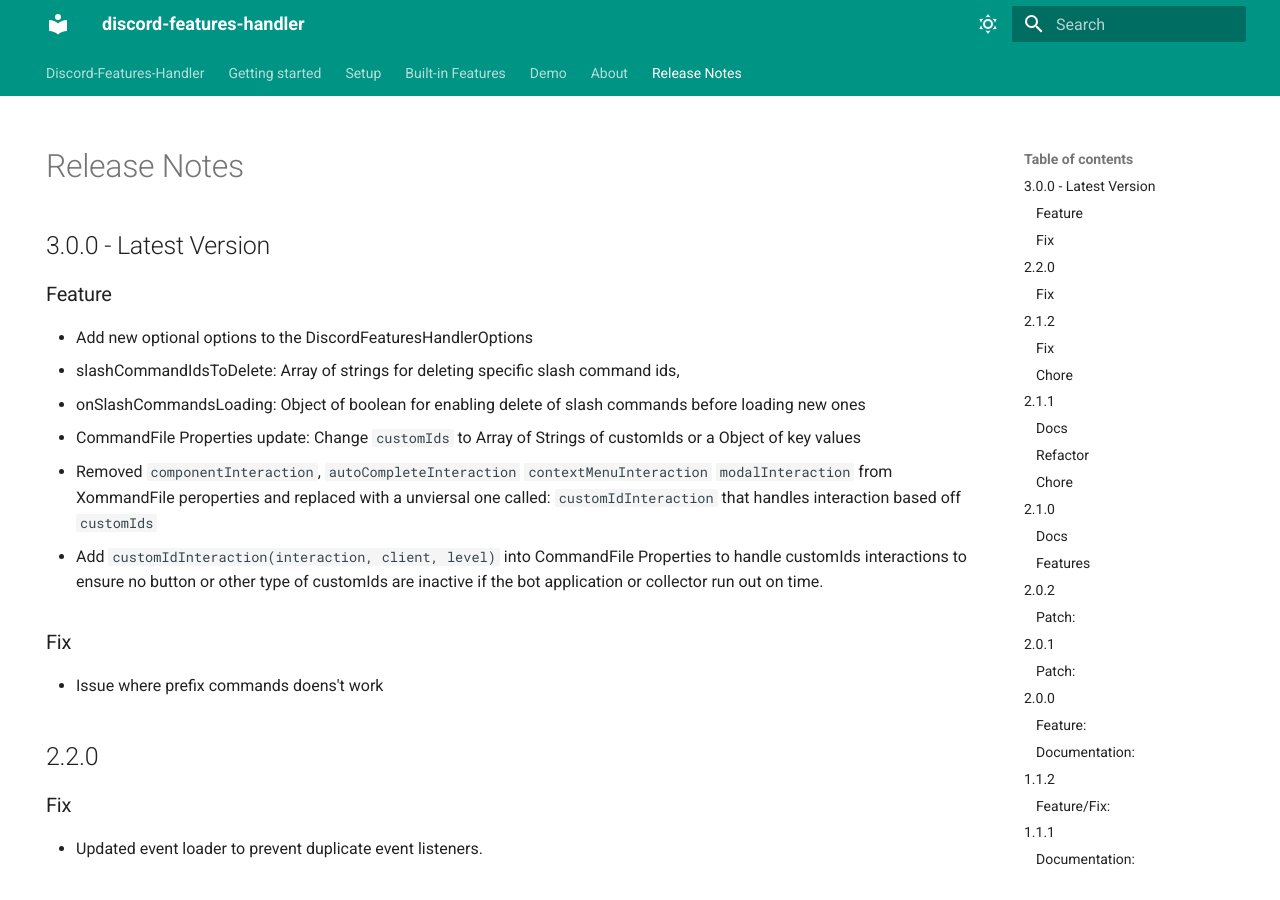
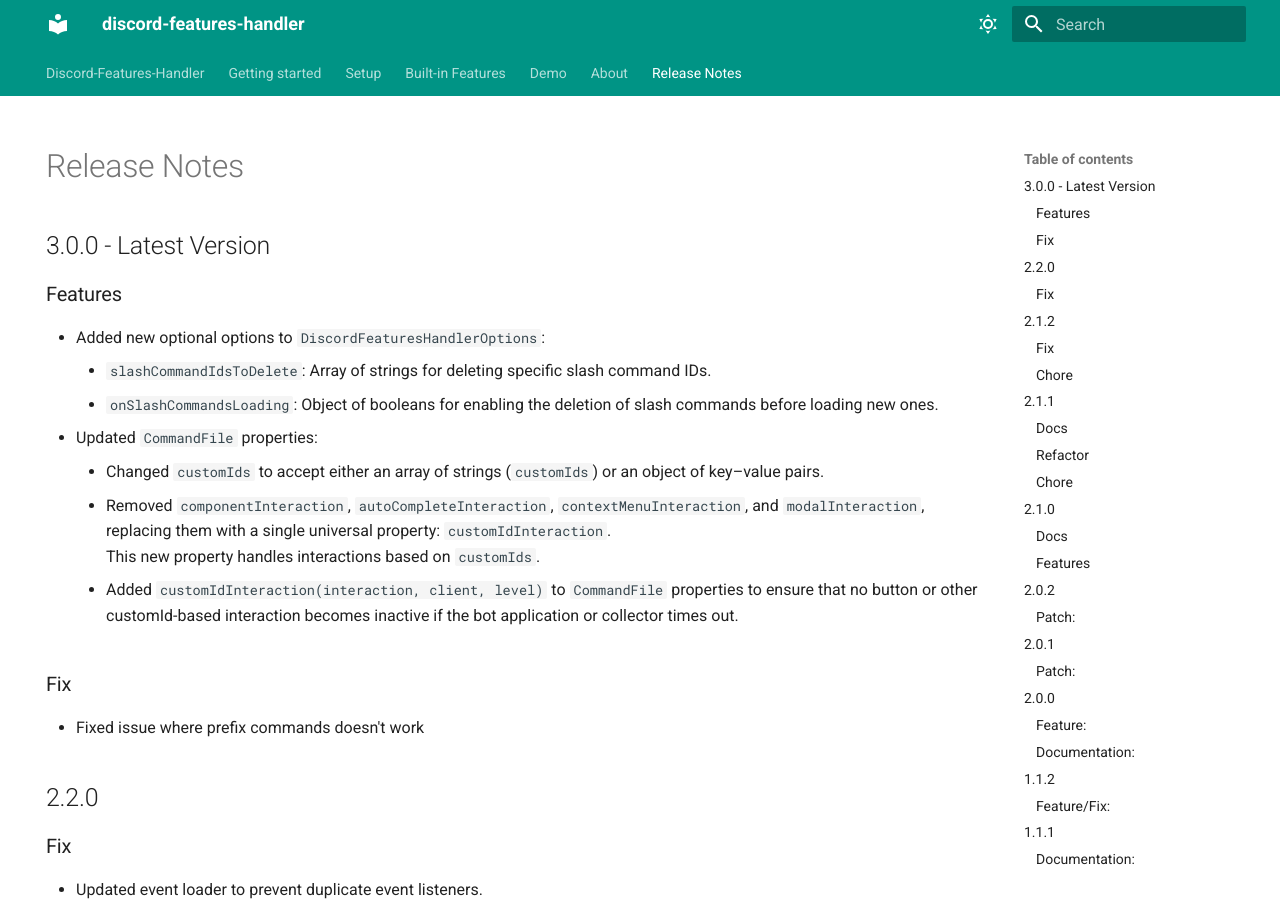
Before and after one commit to bng94/discord-features-handler, an MkDocs documentation site: the page built from docs/release-notes.md, in a window 1280 px wide and 900 px high. Built offline with MkDocs 1.6.1 and Material for MkDocs 9.7.7, drawn with Linux system fonts in a browser that asks for light colours.

Commit message:
Update release-notes.md

```diff
--- a/docs/release-notes.md
+++ b/docs/release-notes.md
@@ -11,16 +11,18 @@ hide:
 
 ## 3.0.0 - Latest Version
 
-### Feature
-- Add new optional options to the DiscordFeaturesHandlerOptions
-  - slashCommandIdsToDelete: Array of strings for deleting specific slash command ids,
-  - onSlashCommandsLoading: Object of boolean for enabling delete of slash commands before loading new ones
-- CommandFile Properties update: Change `customIds` to Array of Strings of customIds or a Object of key values
-- Removed `componentInteraction`, `autoCompleteInteraction` `contextMenuInteraction` `modalInteraction` from XommandFile peroperties and replaced with a unviersal one called: `customIdInteraction` that handles interaction based off `customIds`
-- Add `customIdInteraction(interaction, client, level)` into CommandFile Properties to handle customIds interactions to ensure no button or other type of customIds are inactive if the bot application or collector run out on time.
+### Features
+- Added new optional options to `DiscordFeaturesHandlerOptions`:
+    - `slashCommandIdsToDelete`: Array of strings for deleting specific slash command IDs.
+    - `onSlashCommandsLoading`: Object of booleans for enabling the deletion of slash commands before loading new ones.
+- Updated `CommandFile` properties:
+    - Changed `customIds` to accept either an array of strings (`customIds`) or an object of key–value pairs.
+    - Removed `componentInteraction`, `autoCompleteInteraction`, `contextMenuInteraction`, and `modalInteraction`, replacing them with a single universal property: `customIdInteraction`.
+      This new property handles interactions based on `customIds`.
+    - Added `customIdInteraction(interaction, client, level)` to `CommandFile` properties to ensure that no button or other customId-based interaction becomes inactive if the bot application or collector times out.
 
 ### Fix
-- Issue where prefix commands doens't work
+- Fixed issue where prefix commands doesn't work
 
 ## 2.2.0
 
```
